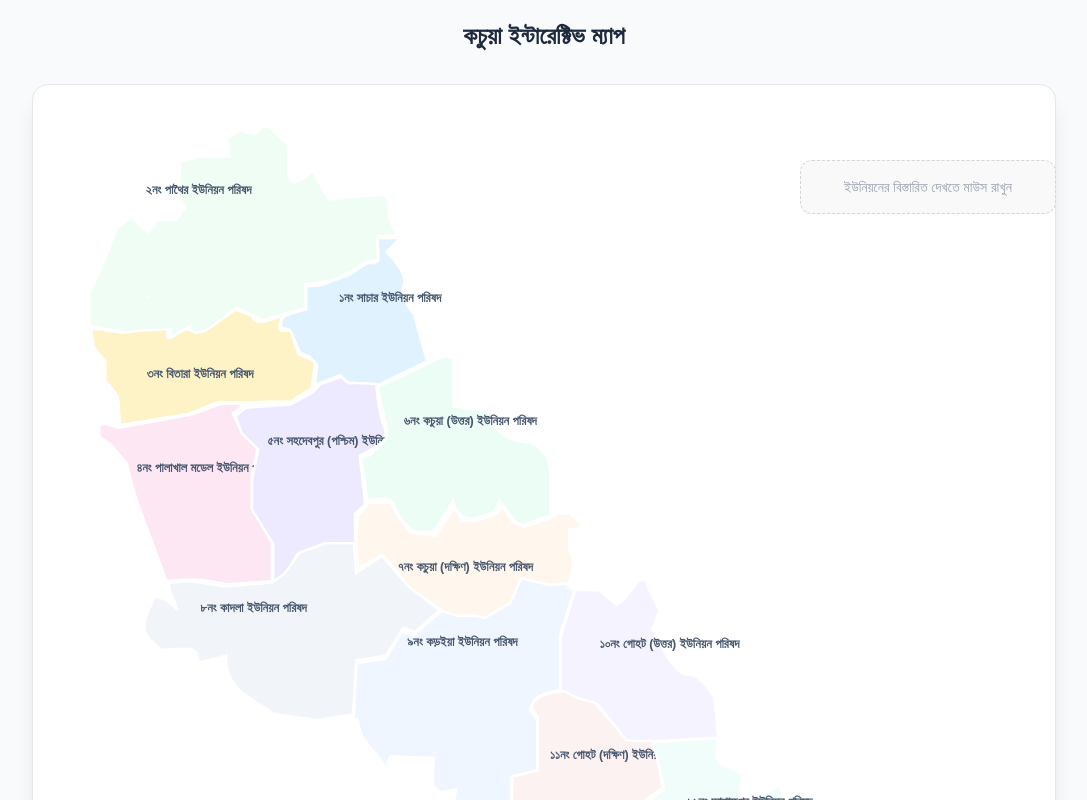
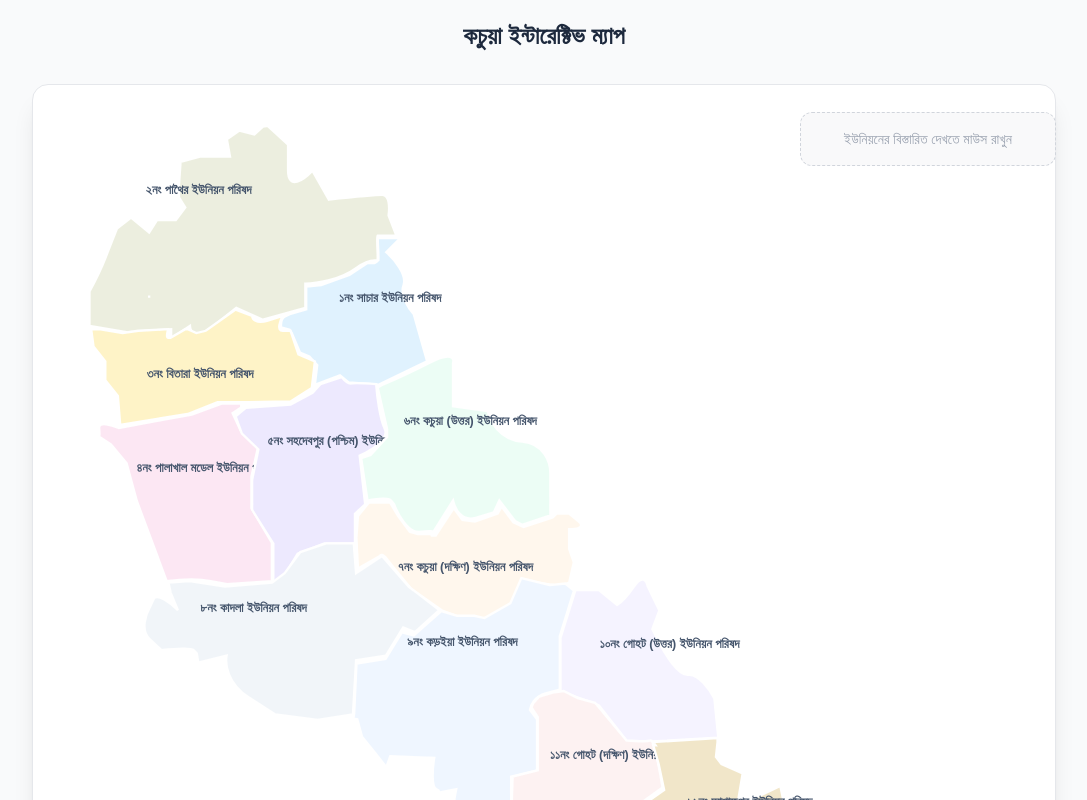
Before and after one commit to Arifuzzaman01/kachua, a Next.js app: page / in a window 1280 px wide. Shown: the top 800 px of the page, without its empty margins (96-1183 px from the left). Built offline with nearby package versions, Linux system fonts and the light colour scheme.

Commit message:
change dynamic color

```diff
--- a/src/components/KachuaMap.jsx
+++ b/src/components/KachuaMap.jsx
@@ -60,7 +60,7 @@ const KachuaMap = () => {
               </div>
             </div>
           ) : (
-            <div className="w-64 p-4 bg-gray-100/50 rounded-xl border border-dashed border-gray-300 text-center text-gray-400 text-sm mt-12">
+            <div className="w-64 p-4 bg-gray-100/50 rounded-xl border border-dashed border-gray-300 text-center text-gray-400 text-sm mt-12 md:mt-0">
               ইউনিয়নের বিস্তারিত দেখতে মাউস রাখুন
             </div>
           )}
--- a/src/data/unions.js
+++ b/src/data/unions.js
@@ -16,7 +16,7 @@ export const unionsData = [
   {
     id: "pathair",
     name: "২নং পাথৈর ইউনিয়ন পরিষদ",
-    colorCode :'#F0FDF4',
+    colorCode :'#ECEEDF',
     totalVoters: 21200,
     pathData: "M3.5 130.033C25 132.033 25 134.033 25 132.033M25 132.033C47 130.433 52.5 130.033 52.5 130.033V136.033L64.5 128.033C64.6667 131.867 67.9 137.233 79.5 128.033C91.1 118.833 94 116.533 94 116.533L111 124.033L138 116.533V101.033C144.333 101.033 159.7 99.0334 170.5 91.0334C184 81.0334 184.5 91.5334 184 81.0334C183.6 72.6334 183.833 70.5334 184 70.5334H196L191 57.5334C191.667 53.2001 191.8 44.5334 187 44.5334C182.2 44.5334 162.333 46.5334 153 47.5334L142.5 29.0334C137.333 34.5334 127 42.2334 127 29.0334C127 15.8334 127 12.5334 127 12.5334L114 0.533442L111 1.03344L105.5 6.03344L96 3.53344L88 9.03344L90 20.0334H71.5L58.5 23.5334L57.5 38.5334V46.0334L61.5 52.5334L55.5 60.5334H43.5L38.5 68.5334L27 59.0334L18 66.0334C16.6667 69.3668 13.3 77.8334 10.5 85.0334C7.7 92.2334 2.66667 102.033 0.5 106.033V128.033L25 132.033ZM38.5 108.533V110.033", // আপনার পাথৈর Path
     groups: {
@@ -136,7 +136,7 @@ export const unionsData = [
   {
     id: "ashrafpur",
     name: "১২নং আশ্রাফপুর ইউনিয়ন পরিষদ",
-    colorCode :'#F0FDFA',
+    colorCode :'#F1E6C9',
     totalVoters: 19500,
     pathData: "M8.53085 5.0314H10.0309L8.53085 3.0314L49.5309 0.531403V3.0314L48.5309 12.5314L52.0309 17.0314L65.5309 23.0314L62.0309 44.0314L89.5309 31.0314L95.5309 60.0314L114.031 89.5314L122.531 85.0314L128.531 97.5314V117.531H133.531L136.531 137.031L114.031 146.031L109.531 135.031C109.031 135.031 108.331 133.631 109.531 128.031C110.731 122.431 99.6975 123.698 94.0309 125.031L81.5309 132.031L75.5309 122.531L69.0309 117.531C63.8309 113.531 64.5309 109.531 65.5309 108.031L52.0309 97.5314L39.5309 103.531C29.5309 108.331 23.3642 105.531 21.5309 103.531L18.0309 97.5314L9.53085 89.5314L5.03085 83.0314L0.530853 44.0314L15.5309 33.5314L12.0309 17.0314L8.53085 5.0314Z",
     groups: {
```
